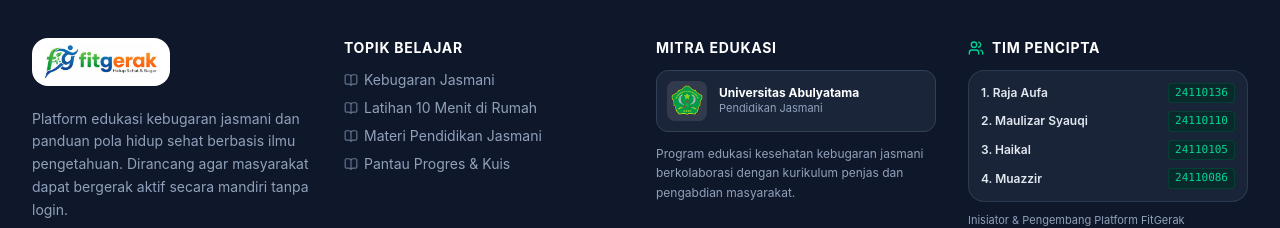
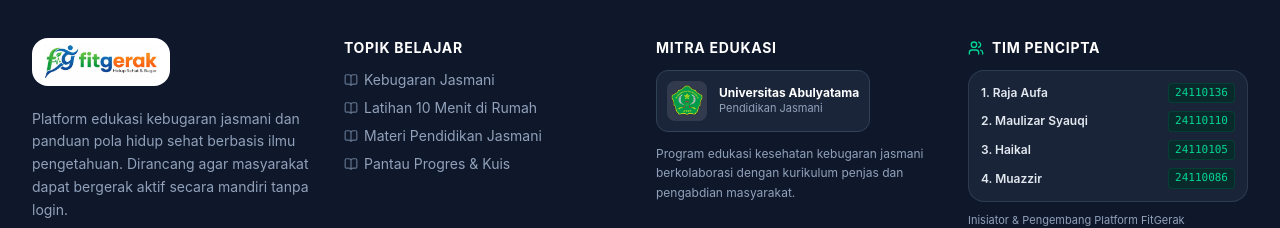
Before and after one commit to aulia-lutfi/FitGerak, a React (Vite) app: page / in a window 1280 px wide. Shown: the part 2330-2558 px from the top of the page. Built offline with nearby package versions, Linux system fonts and the light colour scheme.

Commit message:
Fit partner card to its content

```diff
--- a/src/components/Footer.jsx
+++ b/src/components/Footer.jsx
@@ -77,7 +77,7 @@ export default function Footer() {
           {/* Col 3: Dukungan Mitra Abulyatama */}
           <div className="space-y-3">
             <h4 className="text-sm font-bold text-white uppercase tracking-wider">Mitra Edukasi</h4>
-            <div className="flex items-center gap-3 p-2.5 rounded-xl bg-slate-800/80 border border-slate-700">
+            <div className="flex w-fit max-w-full items-center gap-3 p-2.5 rounded-xl bg-slate-800/80 border border-slate-700">
               <img
                 src="/logo-abulyatama.png"
                 alt="Logo Universitas Abulyatama"
```
